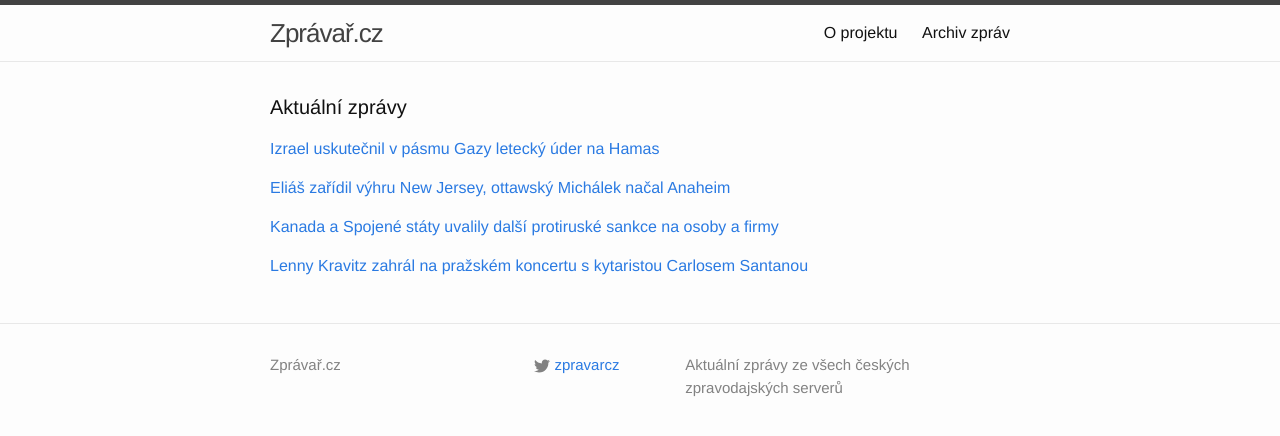
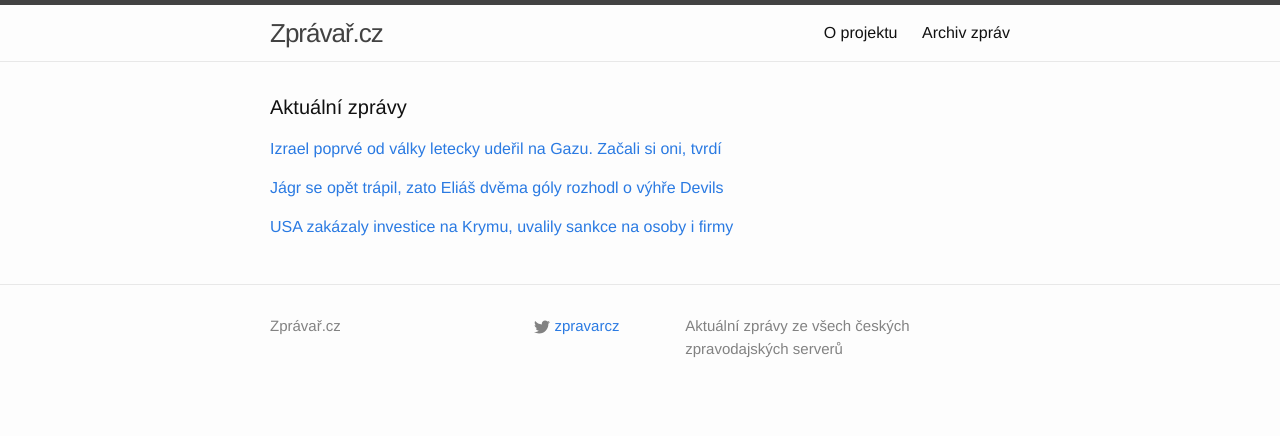
Before and after one commit to adliska/zpravar, a Jekyll site: the page built from index.html, in a window 1280 px wide. Shown: the top 436 px of the page. Built offline with Jekyll 4.4.1, drawn with Linux system fonts in a browser that asks for light colours.

Commit message:
zpravar news update

```diff
--- a/index.html
+++ b/index.html
@@ -5,9 +5,10 @@ layout: default
 <div class="home">
     <h1 class="page-heading">Aktuální zprávy</h1>
 
-<p><a href="javascript:;" onclick="toggle_visibility('zpravy0')">Izrael uskutečnil v pásmu Gazy letecký úder na Hamas</a></p>
+<p><a href="javascript:;" onclick="toggle_visibility('zpravy0')">Izrael poprvé od války letecky udeřil na Gazu. Začali si oni, tvrdí</a></p>
 <div id="zpravy0" style="display:none">
 <ul>
+<li><a href=http://zpravy.idnes.cz/izrael-gaza-nalet-0z1-/zahranicni.aspx?c=A141220_083020_zahranicni_jw>Izrael poprvé od války letecky udeřil na Gazu. Začali si oni, tvrdí - zpravy.idnes.cz</a></li>
 <li><a href=http://echo24.cz/a/iYRap>Izrael uskutečnil v pásmu Gazy letecký úder na Hamas - echo24.cz</a></li>
 <li><a href=http://zahranicni.ihned.cz/blizky-vychod/c1-63283760-izrael-letecky-uderil-v-gaze-proti-hamasu-poprve-od-srpnove-valky>Izrael letecky udeřil v Gaze proti Hamasu. Poprvé od srpnové války - zahranicni.ihned.cz</a></li>
 <li><a href=http://zahranicni.ihned.cz/blizky-vychod/c1-63283760-izrael-letecky-uderil-v-gaze-oplatil-hamasu-vypaleni-rakety-na-izrael>Izrael letecky udeřil v Gaze. Oplatil Hamásu vypálení rakety na Izrael - zahranicni.ihned.cz</a></li>
@@ -15,27 +16,23 @@ layout: default
 <li><a href=http://www.ceskenoviny.cz/zpravy/zpravy/izrael-uskutecnil-v-pasmu-gazy-letecky-uder-na-hamas/1161106>Izrael uskutečnil v pásmu Gazy letecký úder na Hamas - www.ceskenoviny.cz</a></li>
 <li><a href=http://www.rozhlas.cz/_zprava/izraelska-letadla-zautocila-na-pasmo-gazy-cilem-bylo-hnuti-hamas--1435136>Izraelská letadla zaútočila na pásmo Gazy, cílem bylo hnutí Hamás - www.rozhlas.cz</a></li>
 </ul>
-</div><p><a href="javascript:;" onclick="toggle_visibility('zpravy1')">Eliáš zařídil výhru New Jersey, ottawský Michálek načal Anaheim</a></p>
+</div><p><a href="javascript:;" onclick="toggle_visibility('zpravy1')">Jágr se opět trápil, zato Eliáš dvěma góly rozhodl o výhře Devils</a></p>
 <div id="zpravy1" style="display:none">
 <ul>
+<li><a href=http://www.tyden.cz/rubriky/sport/hokej/nhl/jagr-se-opet-trapil-zato-elias-dvema-goly-rozhodl-o-vyhre-devils_327937.html>Jágr se opět trápil, zato Eliáš dvěma góly rozhodl o výhře Devils - www.tyden.cz</a></li>
 <li><a href=http://www.rozhlas.cz/_zprava/elias-zaridil-vyhru-new-jersey-ottawsky-michalek-nacal-anaheim--1435147>Eliáš zařídil výhru New Jersey, ottawský Michálek načal Anaheim - www.rozhlas.cz</a></li>
 <li><a href=http://www.denik.cz/hokej/elias-vystrelil-v-penaltovem-rozstrelu-vyhru-new-jersey-20141220.html>Eliáš vystřelil v penaltovém rozstřelu výhru New Jersey - www.denik.cz</a></li>
 <li><a href=http://hokej.idnes.cz/elias-vystrilel-new-jersey-vyhru-dli-/nhl.aspx?c=A141220_071305_nhl_Mkr>Eliáš vystřílel New Jersey výhru, gól slavil i ottawský Michálek - hokej.idnes.cz</a></li>
 <li><a href=http://www.sportovninoviny.cz/zpravy/elias-zaridil-v-penaltovem-rozstrelu-vyhru-new-jersey/1161123>Eliáš zařídil v penaltovém rozstřelu výhru New Jersey - www.sportovninoviny.cz</a></li>
 <li><a href=http://sport.aktualne.cz/elias-ukoncil-cernou-serii-devils-trefil-se-i-michalek/r~7a082d98880d11e4a10c0025900fea04/>Eliáš ukončil černou sérii Devils, trefil se i Michálek - sport.aktualne.cz</a></li>
 </ul>
-</div><p><a href="javascript:;" onclick="toggle_visibility('zpravy2')">Kanada a Spojené státy uvalily další protiruské sankce na osoby a firmy</a></p>
+</div><p><a href="javascript:;" onclick="toggle_visibility('zpravy2')">USA zakázaly investice na Krymu, uvalily sankce na osoby i firmy</a></p>
 <div id="zpravy2" style="display:none">
 <ul>
+<li><a href=http://www.denik.cz/ekonomika/usa-zakazaly-investice-na-krymu-uvalily-sankce-na-osoby-i-firmy-20141220.html>USA zakázaly investice na Krymu, uvalily sankce na osoby i firmy - www.denik.cz</a></li>
+<li><a href=http://zahranicni.ihned.cz/amerika-usa/c1-63283960-tlak-sankci-vuci-rusku-zesiluje-dalsi-zavedla-kanada-i-spojene-staty>Tlak sankcí vůči Rusku zesiluje. Další zavedla Kanada i Spojené státy - zahranicni.ihned.cz</a></li>
 <li><a href=http://zahranicni.ihned.cz/amerika-usa/c1-63283960-kanada-a-spojene-staty-uvalily-dalsi-protiruske-sankce-na-osoby-a-firmy>Kanada a Spojené státy uvalily další protiruské sankce na osoby a firmy - zahranicni.ihned.cz</a></li>
 <li><a href=http://www.denik.cz/ekonomika/kanada-zavadi-nove-sankce-vuci-rusku-dotknou-se-i-tezby-ropy-20141220.html>Kanada zavádí nové sankce vůči Rusku, dotknou se i těžby ropy - www.denik.cz</a></li>
 <li><a href=http://www.ceskatelevize.cz/ct24/svet/296055-usa-a-kanada-hlasi-dalsi-protiruske-sankce/>USA a Kanada hlásí další protiruské sankce - www.ceskatelevize.cz</a></li>
 </ul>
-</div><p><a href="javascript:;" onclick="toggle_visibility('zpravy3')">Lenny Kravitz zahrál na pražském koncertu s kytaristou Carlosem Santanou</a></p>
-<div id="zpravy3" style="display:none">
-<ul>
-<li><a href=http://www.rozhlas.cz/_zprava/lenny-kravitz-zahral-na-prazskem-koncertu-s-kytaristou-carlosem-santanou--1435127>Lenny Kravitz zahrál na pražském koncertu s kytaristou Carlosem Santanou - www.rozhlas.cz</a></li>
-<li><a href=http://kultura.idnes.cz/lenny-kravitz-recenze-koncertu-dnc-/hudba.aspx?c=A141220_014846_hudba_ob>RECENZE: Lenny Kravitz v Praze. Nakonec to taková pecka nebyla - kultura.idnes.cz</a></li>
-<li><a href=http://www.novinky.cz/kultura/356932-na-prazskem-kravitzove-koncerte-se-necekane-objevil-santana.html>Na pražském Kravitzově koncertě se nečekaně objevil Santana - www.novinky.cz</a></li>
-</ul>
 </div></div>
```
